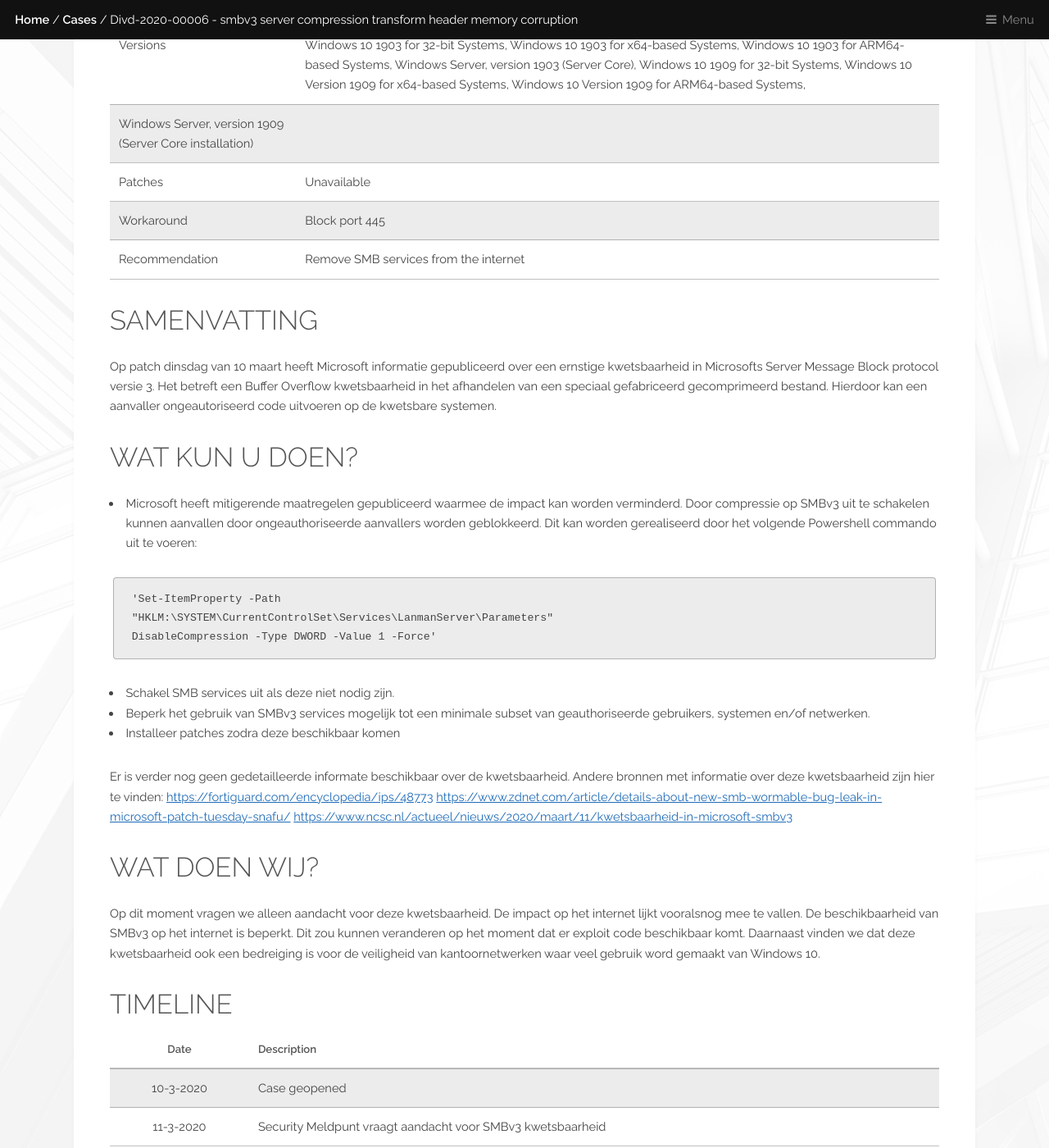
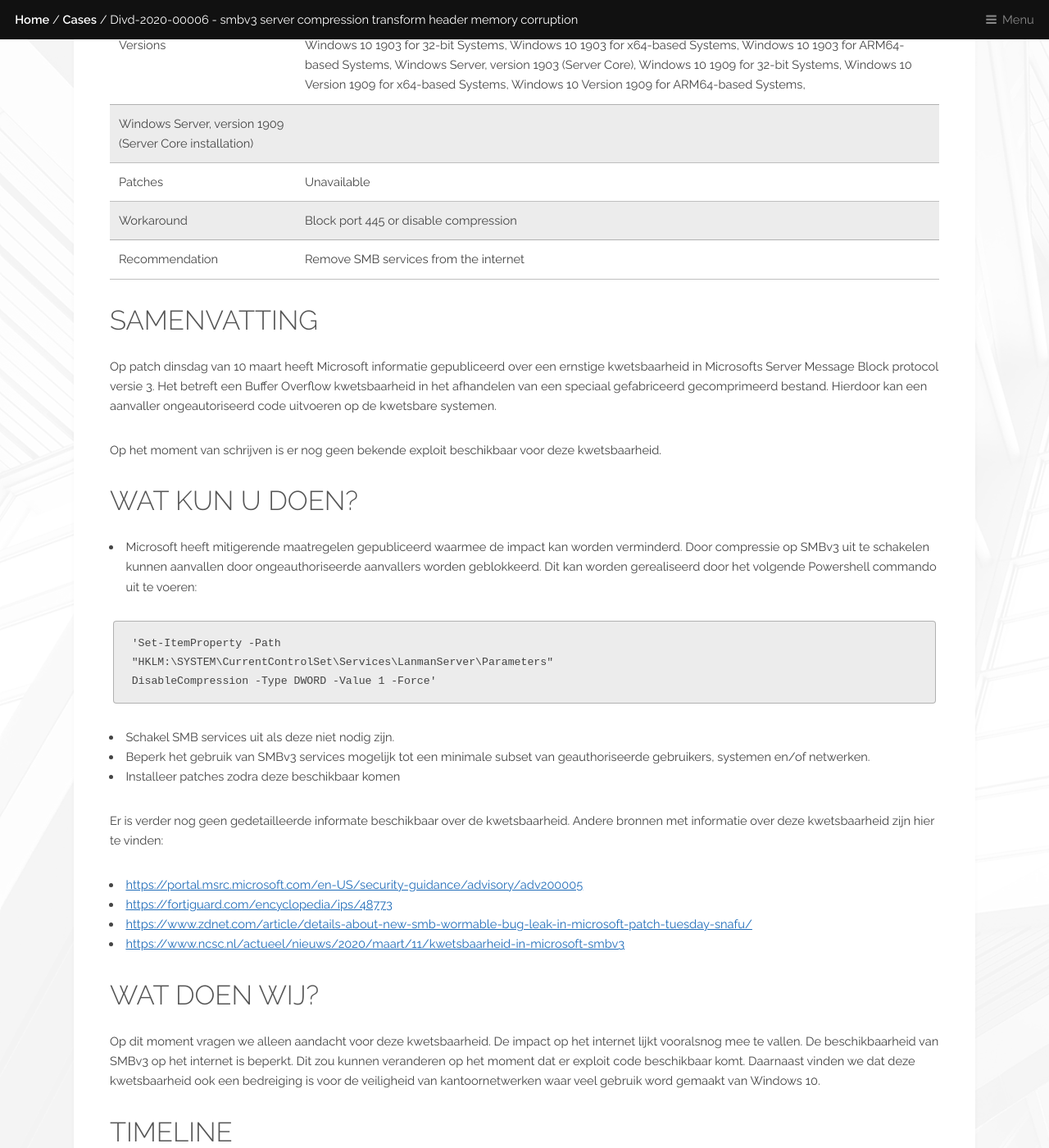
Before and after one commit to DIVD-NL/SecurityMeldpunt, a Jekyll site: the page built from cases/DIVD-2020-00006.md, in a window 1280 px wide and 1400 px high, scrolled down 813 px. Shown: the whole window at 82% size. Built offline with Jekyll 4.4.1, drawn with Linux system fonts in a browser that asks for light colours; some of the changed lines change nothing that is shown; some of the changed text lies outside the part shown.

Commit message:
Update & turbo QA by Barry

```diff
--- a/cases/DIVD-2020-00006.md
+++ b/cases/DIVD-2020-00006.md
@@ -18,12 +18,14 @@ redirect_from:
 | Versions | Windows 10 1903 for 32-bit Systems, Windows 10 1903 for x64-based Systems, Windows 10 1903 for ARM64-based Systems, Windows Server, version 1903 (Server Core), Windows 10 1909 for 32-bit Systems, Windows 10 Version 1909 for x64-based Systems, Windows 10 Version 1909 for ARM64-based Systems,
 Windows Server, version 1909 (Server Core installation)  |
 | Patches | Unavailable |
-| Workaround | Block port 445 |
+| Workaround | Block port 445 or disable compression |
 | Recommendation | Remove SMB services from the internet |
 
 ## Samenvatting
 
 Op patch dinsdag van 10 maart heeft Microsoft informatie gepubliceerd over een ernstige kwetsbaarheid in Microsofts Server Message Block protocol versie 3. Het betreft een Buffer Overflow kwetsbaarheid in het afhandelen van een speciaal gefabriceerd gecomprimeerd bestand. Hierdoor kan een aanvaller ongeautoriseerd code uitvoeren op de kwetsbare systemen.
+
+Op het moment van schrijven is er nog geen bekende exploit beschikbaar voor deze kwetsbaarheid.
 
 ## Wat kun u doen?
 
@@ -40,9 +42,10 @@ DisableCompression -Type DWORD -Value 1 -Force'
 * Installeer patches zodra deze beschikbaar komen
 
 Er is verder nog geen gedetailleerde informate beschikbaar over de kwetsbaarheid. Andere bronnen met informatie over deze kwetsbaarheid zijn hier te vinden:
-[https://fortiguard.com/encyclopedia/ips/48773](https://fortiguard.com/encyclopedia/ips/48773)
-[https://www.zdnet.com/article/details-about-new-smb-wormable-bug-leak-in-microsoft-patch-tuesday-snafu/]()
-[https://www.ncsc.nl/actueel/nieuws/2020/maart/11/kwetsbaarheid-in-microsoft-smbv3]()
+* [https://portal.msrc.microsoft.com/en-US/security-guidance/advisory/adv200005]()
+* [https://fortiguard.com/encyclopedia/ips/48773](https://fortiguard.com/encyclopedia/ips/48773)
+* [https://www.zdnet.com/article/details-about-new-smb-wormable-bug-leak-in-microsoft-patch-tuesday-snafu/]()
+* [https://www.ncsc.nl/actueel/nieuws/2020/maart/11/kwetsbaarheid-in-microsoft-smbv3]()
 
 ## Wat doen wij?
 
@@ -78,9 +81,10 @@ DisableCompression -Type DWORD -Value 1 -Force'
 * Patch as soon as the security patches become available.
 
 Right now we are asking for everyone's attention for this vulnerability. Other sources of information can be found here:
-[https://fortiguard.com/encyclopedia/ips/48773](https://fortiguard.com/encyclopedia/ips/48773)
-[https://www.zdnet.com/article/details-about-new-smb-wormable-bug-leak-in-microsoft-patch-tuesday-snafu/]()
-[https://www.ncsc.nl/actueel/nieuws/2020/maart/11/kwetsbaarheid-in-microsoft-smbv3]() in Dutch
+* [https://portal.msrc.microsoft.com/en-US/security-guidance/advisory/adv200005]()
+* [https://fortiguard.com/encyclopedia/ips/48773](https://fortiguard.com/encyclopedia/ips/48773)
+* [https://www.zdnet.com/article/details-about-new-smb-wormable-bug-leak-in-microsoft-patch-tuesday-snafu/]()
+* [https://www.ncsc.nl/actueel/nieuws/2020/maart/11/kwetsbaarheid-in-microsoft-smbv3]() in Dutch
 
 ## What we are doing
 
```
